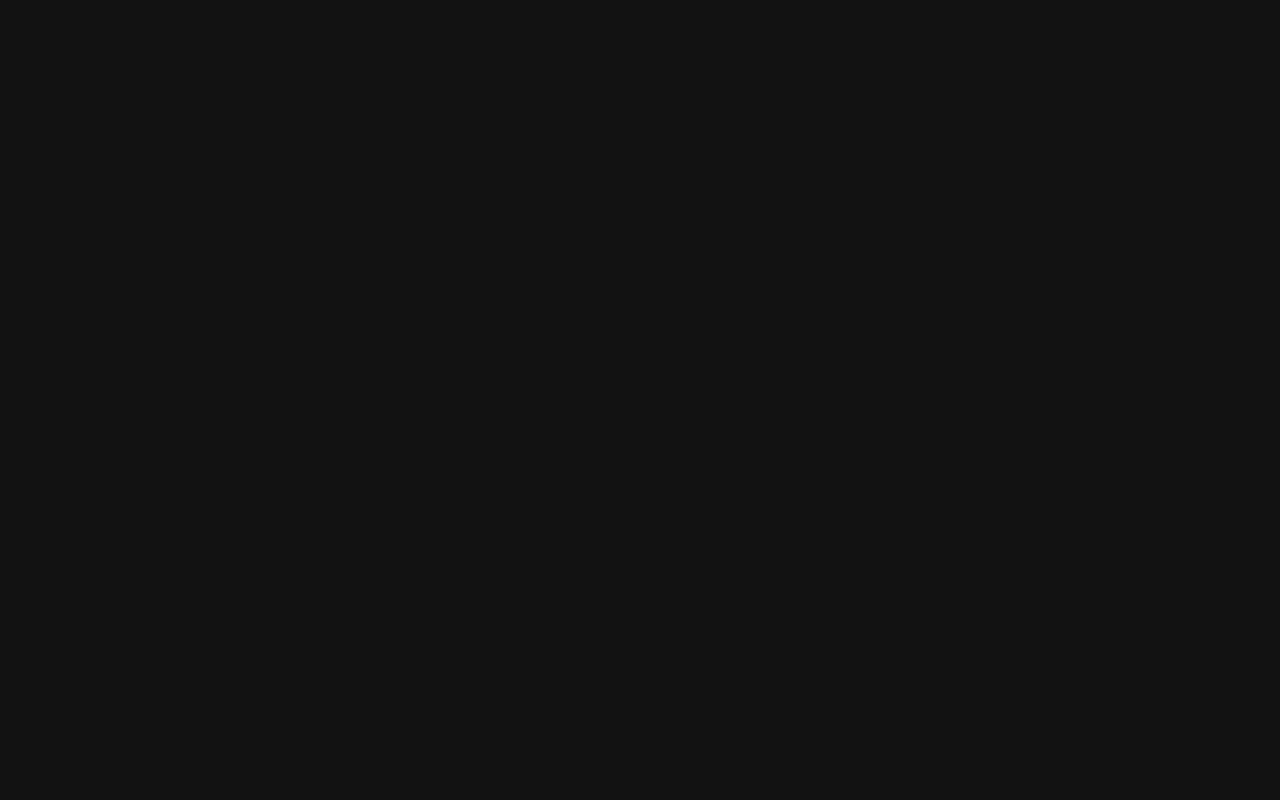
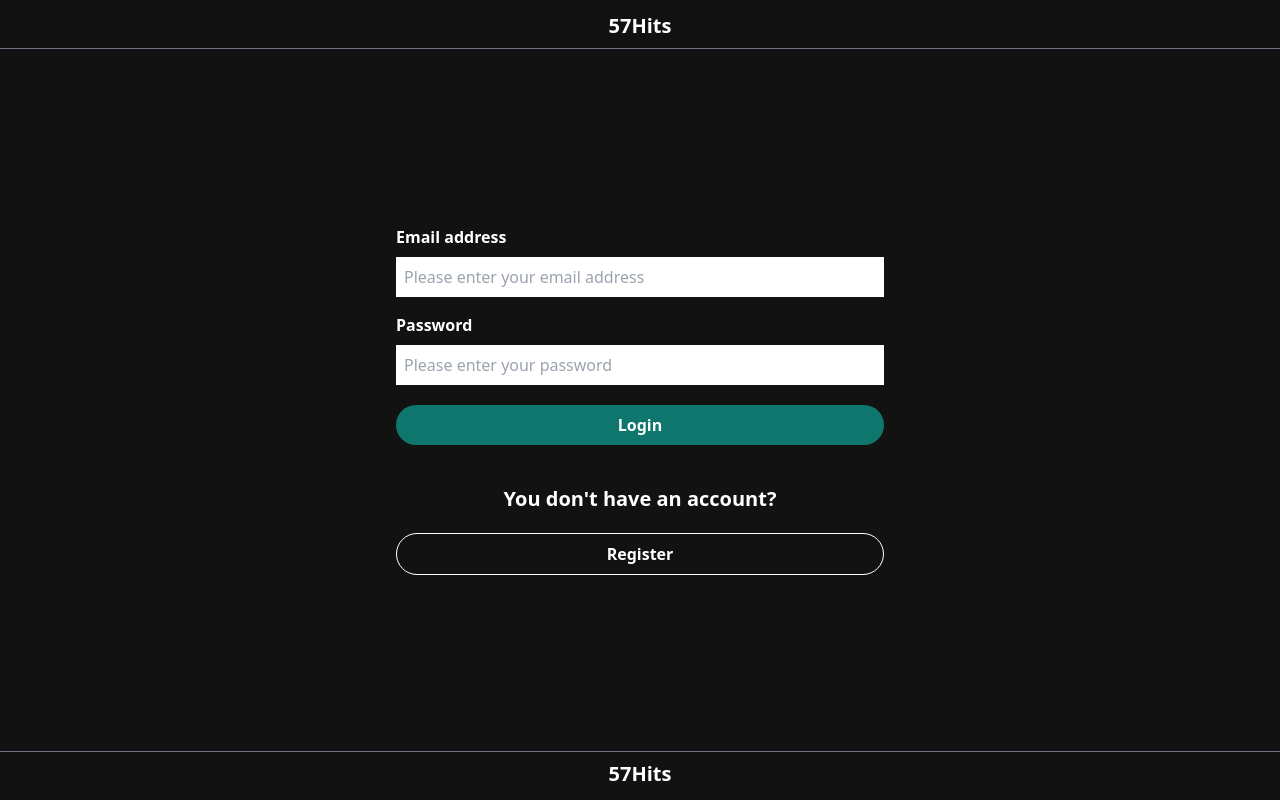
Before and after one commit to JSebastianOspina/57-Hits, a Vue app: page /login in a window 1280 px wide. Before the commit this address had no page. Built offline with nearby package versions, Linux system fonts and the light colour scheme.

Commit message:
added navigation ward

```diff
--- /dev/null
+++ b/src/components/TheLoginView.vue
@@ -0,0 +1,86 @@
+<script setup>
+import LineSeparator from "./LineSeparator.vue";
+import {ref} from "vue";
+import {useAuthStore} from "../stores/auth";
+import {useRouter} from "vue-router";
+
+const router = useRouter();
+const email = ref('');
+const password = ref('');
+
+const authStore = useAuthStore();
+const login = (e) => {
+  e.preventDefault();
+  authStore.logIn(email.value, password.value); //Ask for login
+  if (authStore.auth.error.hasError) {
+    return;
+  }
+  router.push({name: 'home'});
+}
+</script>
+
+
+<template>
+  <div class="mx-auto py-3 h-screen">
+    <div class="flex flex-col justify-between items-center h-full mx-auto w-full ">
+      <div class="w-full text-center">
+        <p class="font-bold text-xl">
+          57Hits
+        </p>
+        <LineSeparator/>
+      </div>
+
+      <div class="px-3 w-full md:w-2/5 mx-auto flex flex-col justify-center">
+        <form @submit="login">
+          <div class="flex flex-col w-full">
+            <label class="font-semibold mb-2" for="email">Email address</label>
+            <input id="email" ref="emailRef" v-model="email" class="w-full p-2 text-black"
+                   name="email"
+                   placeholder="Please enter your email address"
+                   required type="text">
+            <span v-if="authStore.auth.error.field === 'email'"
+                  class="text-sm text-red-600 mt-2">{{ authStore.auth.error.message }}</span>
+          </div>
+
+          <div class="flex flex-col w-full mt-4">
+            <label class="font-semibold mb-2" for="password">Password</label>
+            <input id="password" ref="passwordRef" v-model="password" class="w-full p-2 text-black"
+                   name="password"
+                   placeholder="Please enter your password"
+                   required
+                   type="password"
+            >
+            <span v-if="authStore.auth.error.field === 'password'"
+                  class="text-sm text-red-600 mt-2">{{ authStore.auth.error.message }}</span>
+          </div>
+
+          <button class="rounded-full w-full bg-teal-700 mt-5 py-2 font-bold" type="submit">
+            Login
+          </button>
+        </form>
+
+        <p class="text-xl text-center font-bold mt-10">You don't have an account?</p>
+        <button class="rounded-full w-full border-white border mt-5 py-2 font-bold">
+          Register
+        </button>
+      </div>
+
+      <div class="w-full text-center">
+        <LineSeparator/>
+        <p class="font-bold text-xl">
+          57Hits
+        </p>
+
+      </div>
+    </div>
+  </div>
+</template>
+
+
+<style scoped>
+
+</style>
+<script>export default {
+  components: {}
+}
+</script>
--- a/src/components/TheNavbar.vue
+++ b/src/components/TheNavbar.vue
@@ -6,9 +6,6 @@
 const authStore = useAuthStore();
 const route = useRoute();
 
-const login = () => {
-  authStore.logIn('email@d.com','123456!b1');
-}
 const isLinkActive = (pathName) => {
   if (route.name === pathName) {
     return "#333333";
@@ -34,7 +31,7 @@
           class="w-6 h-6 rounded-full mr-2"
           src="@/assets/profile_image.jpeg"
       />
-      <span class="text-xs mr-1 hidden sm:block">Sebastian Ospina</span>
+      <span class="text-xs mr-1 hidden sm:block">{{ authStore.auth.user.email }}</span>
       <svg
           @click="login"
           class="w-4 h-4 cursor-pointer" fill="none" stroke="currentColor" stroke-width="1.5" viewBox="0 0 24 24"
--- a/src/router/index.js
+++ b/src/router/index.js
@@ -1,5 +1,7 @@
 import {createRouter, createWebHistory} from "vue-router";
 import HomeView from "../views/HomeView.vue";
+import {useAuthStore} from "../stores/auth";
+
 
 const router = createRouter({
     history: createWebHistory(import.meta.env.BASE_URL),
@@ -8,6 +10,11 @@
             path: "/",
             name: "home",
             component: HomeView,
+        },
+        {
+            path: "/login",
+            name: "login",
+            component: () => import("../views/LoginView.vue"),
         },
         {
             path: "/album/:id",
@@ -19,7 +26,22 @@
             name: "favorites",
             component: () => import("../views/FavoritesView.vue"),
         },
+
     ],
 });
 
+router.beforeEach(async (to) => {
+    const authStore = useAuthStore();
+
+    if (
+        // make sure the user is authenticated
+        !authStore.isAuth &&
+        // ❗️ Avoid an infinite redirect
+        to.name !== 'login'
+    ) {
+        // redirect the user to the login page
+        return {name: 'login'}
+    }
+})
+
 export default router;
--- a/src/stores/auth.js
+++ b/src/stores/auth.js
@@ -1,44 +1,42 @@
-import {ref, computed} from "vue";
+import {computed, ref} from "vue";
 import {defineStore} from "pinia";
 import {isValidEmail, isValidPassword} from "../utils/auth"
 
 export const useAuthStore = defineStore("auth", () => {
-    const user = ref({});
-    const isAuth = computed(() => user.value.name !== undefined);
+    const auth = ref({user: {}, error: {}});
+    const isAuth = computed(() => auth.value.user.email !== undefined);
 
     const logIn = (email, password) => {
-        const verifiedCredentials = validateCredentials(email, password);
-        if (verifiedCredentials.hasError === true) {
-
+        validateCredentials(email, password);
+        if (auth.value.error.hasError) {
+            return;
         }
-        user.value = {
+        auth.value.user = {
             email: email
         }
     }
-    /*This is a dummy funcion, it should be a call to the server
-    * verifying the credentials and returning any kind of auth
-    * credentials (api token, session id etc)*/
 
     const validateCredentials = (email, password) => {
 
         const isAValidEmail = isValidEmail(email)
         if (isAValidEmail === false) {
-            return {error: 'The email should be a valid email', field: 'email', hasError: true};
+            auth.value.error = {message: 'The email should be a valid email', field: 'email', hasError: true};
+            return;
         }
         const isPasswordOk = isValidPassword(password);
 
         if (isPasswordOk === false) {
-            return {
-                error: 'The password should have at least 6 characters and contain lower and uppercase letters, numbers and simbols',
+            auth.value.error = {
+                message: 'The password should have at least 6 characters and contain lower and uppercase letters, numbers and symbols',
                 field: 'password',
                 hasError: true
             };
+            return;
         }
-        return {
-            hasError: false
-        }
+        //Both validations are ok, remove any older error from auth object.
+        auth.value.error = {};
     }
 
 
-    return {user, isAuth, logIn};
+    return {auth, isAuth, logIn};
 });
--- /dev/null
+++ b/src/views/LoginView.vue
@@ -0,0 +1,7 @@
+<script setup>
+import TheLoginView from "@/components/TheLoginView.vue";
+</script>
+
+<template>
+  <TheLoginView/>
+</template>
```
Also changed, not shown: src/stores/counter.js (deleted, +0 -12 lines).
